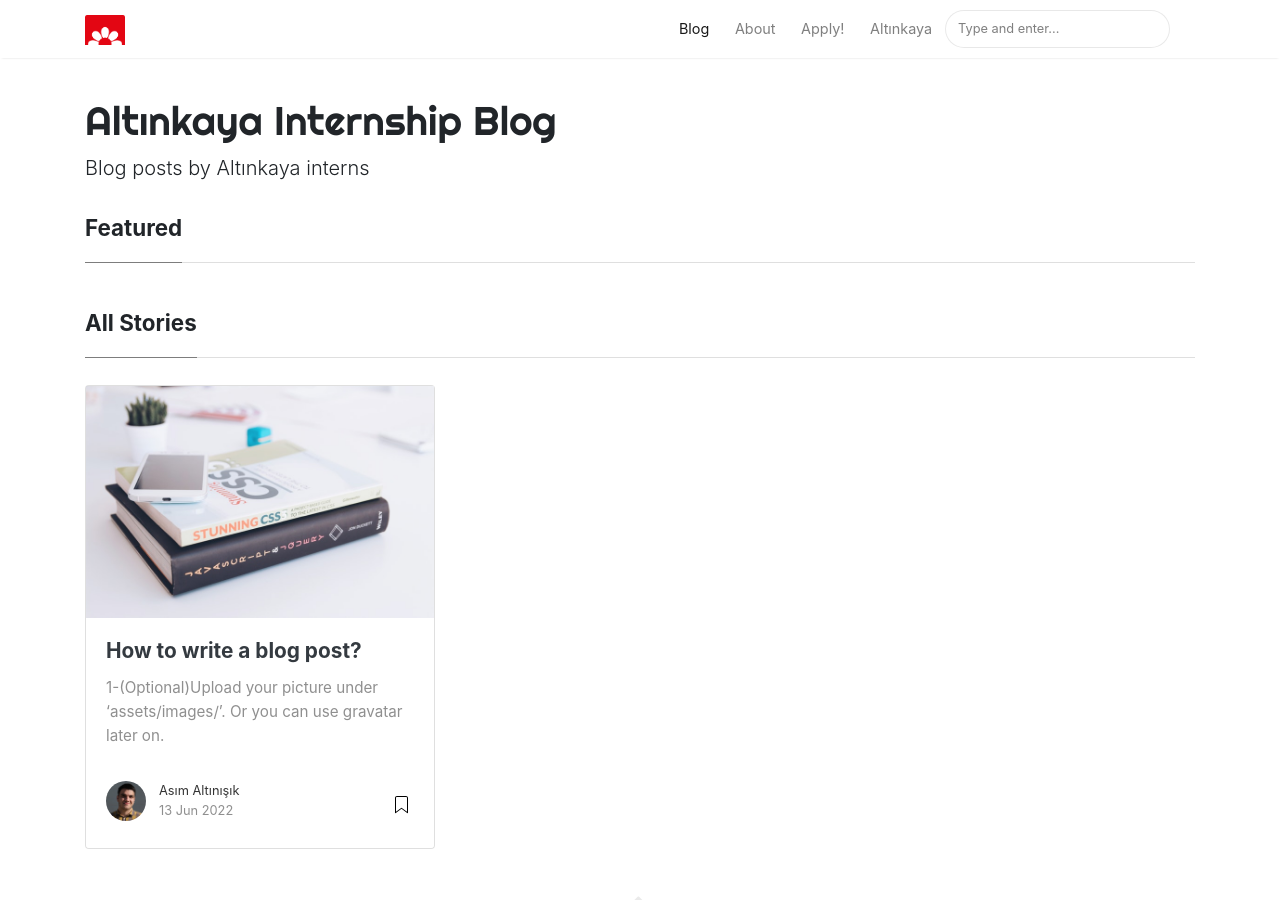
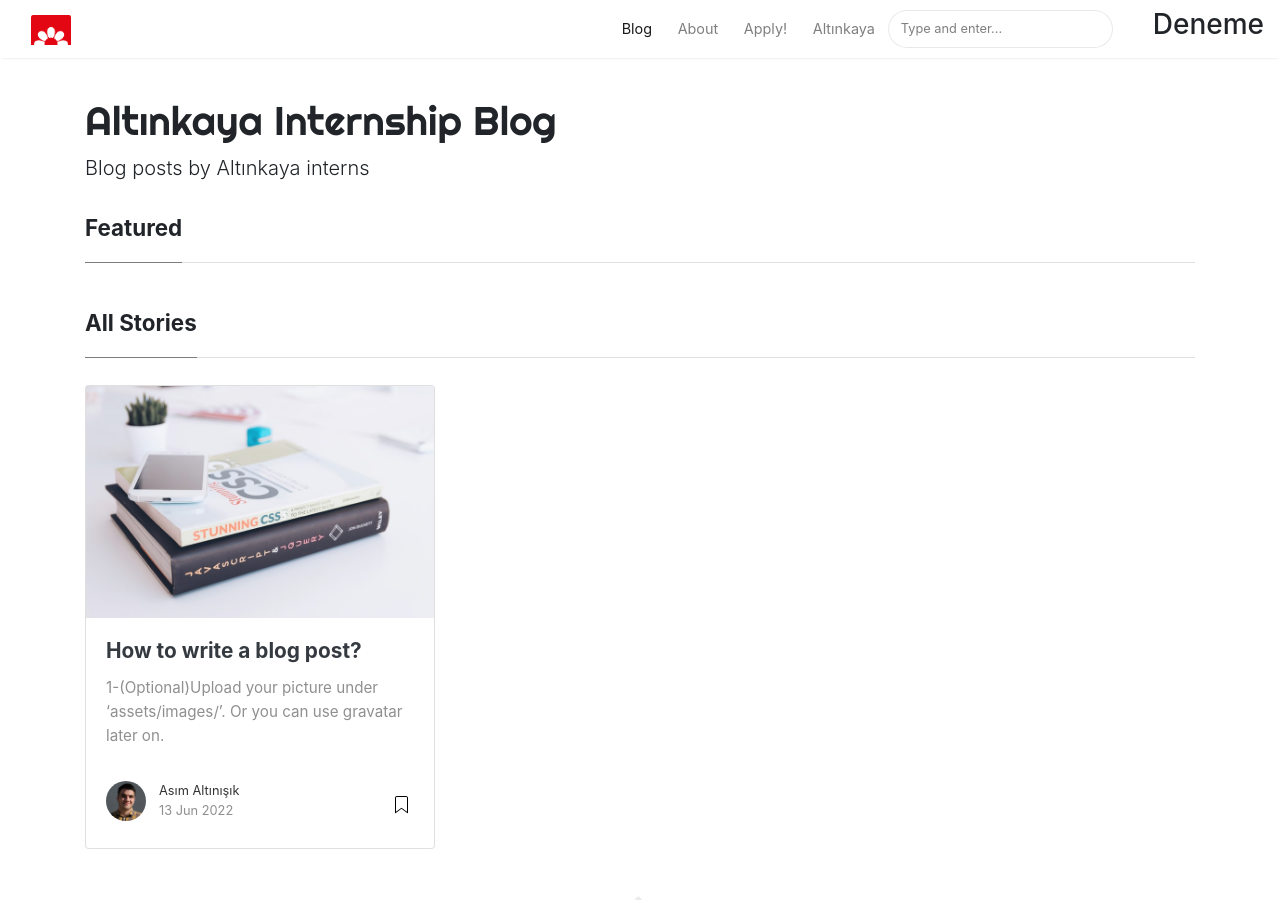
Before and after one commit to mustafa-altinisik/altinkaya-internship-blog.github.io, a Jekyll site: the page built from index.html, in a window 1280 px wide and 900 px high. Built offline with Jekyll 4.4.1, drawn with Linux system fonts in a browser that asks for light colours; nearby versions of some CDN libraries; the list of posts is cut into pages by our own code.

Commit message:
Update default.html

```diff
--- a/_layouts/default.html
+++ b/_layouts/default.html
@@ -90,8 +90,10 @@ ga('send', 'pageview');
         <!-- End Menu -->
 
     </div>
+    </div>
 
-    </div>
+    <div><h3>Deneme</h3></div>
+
 </nav>
 <!-- End Navigation
 ================================================== -->
```
